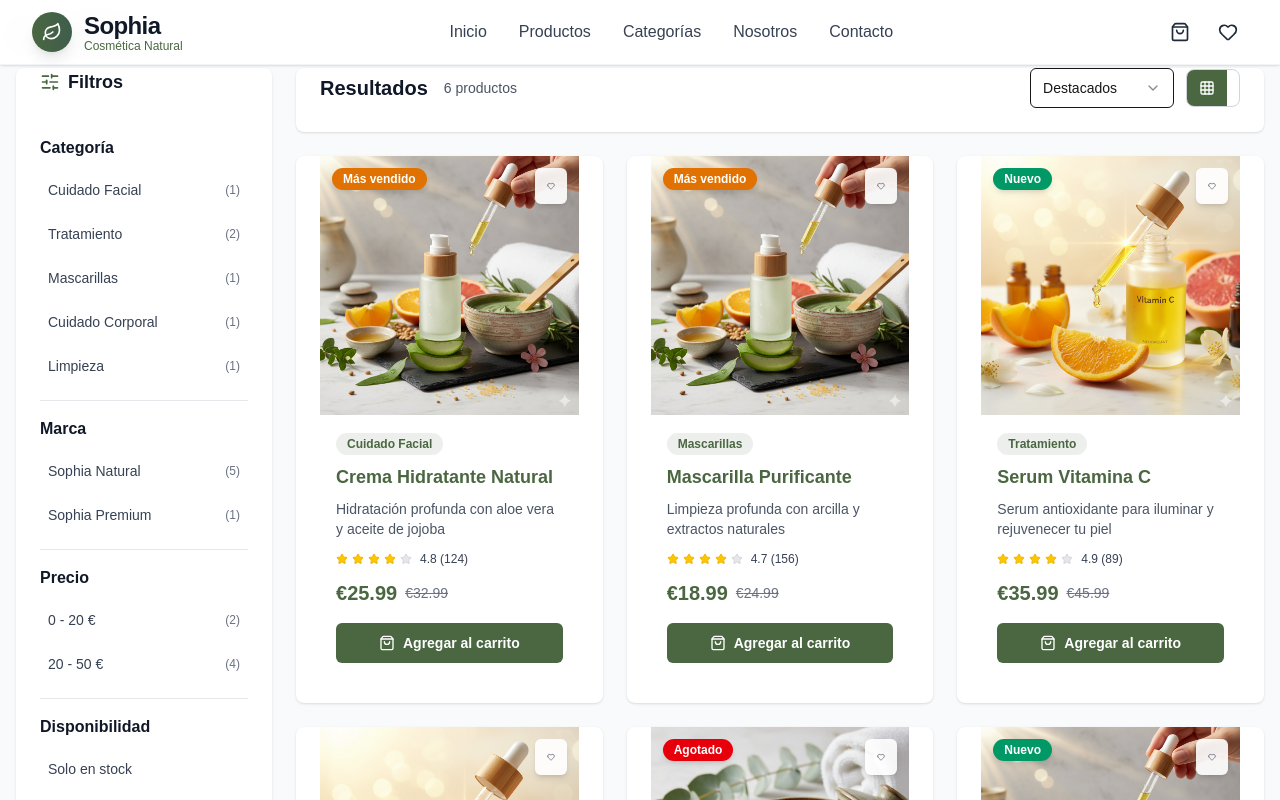
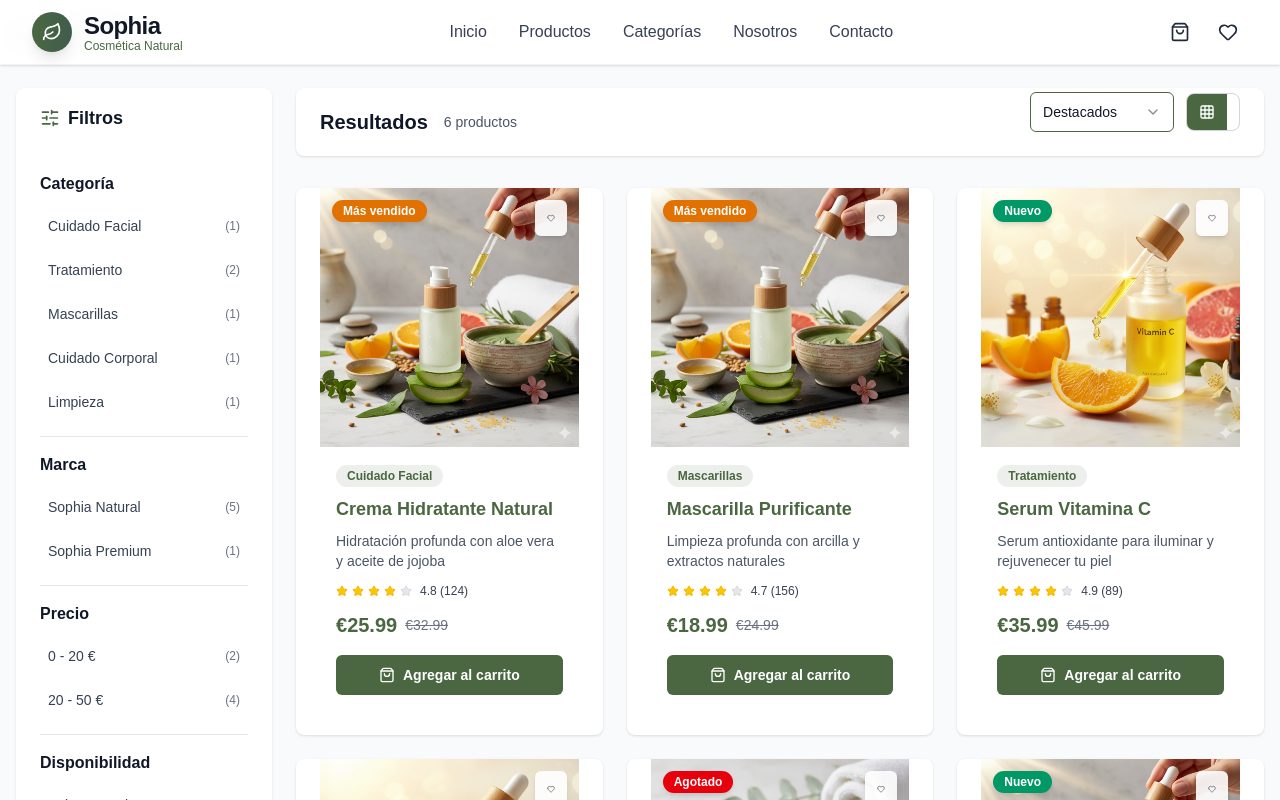
Before and after one commit to sergioperez8042/sophia_ecommerce, a Next.js app: page /products in a window 1280 px wide. Shown: the top 800 px of the page. Built offline with nearby package versions, Linux system fonts and the light colour scheme.

Commit message:
refactor: clean up whitespace and improve code formatting across multiple components

```diff
--- a/src/app/page.tsx
+++ b/src/app/page.tsx
@@ -413,11 +413,10 @@ export default function Home() {
                           className="p-2 h-auto hover:bg-[#4A6741]/10"
                         >
                           <Heart
-                            className={`w-5 h-5 transition-colors ${
-                              wishlist.includes(product.id)
+                            className={`w-5 h-5 transition-colors ${wishlist.includes(product.id)
                                 ? 'fill-red-500 text-red-500'
                                 : 'text-gray-400 hover:text-red-400'
-                            }`}
+                              }`}
                           />
                         </Button>
                       </motion.div>
--- a/src/app/products/[id]/page.tsx
+++ b/src/app/products/[id]/page.tsx
@@ -290,8 +290,7 @@ export default function ProductDetailPage({ params }: { params: Promise<{ id: st
                                         title="Añadir a favoritos"
                                     >
                                         <Heart
-                                            className={`h-6 w-6 stroke-2 transition-colors ${
-                                                isWishlisted
+                                            className={`h-6 w-6 stroke-2 transition-colors ${isWishlisted
                                                     ? 'fill-white text-white'
                                                     : 'text-white'
                                                 }`}
--- a/src/app/products/page.tsx
+++ b/src/app/products/page.tsx
@@ -263,11 +263,11 @@ export default function ProductsPage() {
 
         <div className="flex flex-col lg:flex-row gap-6">
           {/* Sidebar de filtros - Desktop */}
-          <div className="hidden lg:block w-64 flex-shrink-0">
+          <div className="hidden mt-5 lg:block w-64 flex-shrink-0">
             <Card className="sticky top-6 shadow-lg border-0 bg-white">
               <CardContent className="p-6">
                 <div className="flex items-center justify-between mb-6">
-                  <h2 className="text-lg font-bold text-gray-900 flex items-center">
+                  <h2 className="text-lg font-bold mt-4 text-gray-900 flex items-center">
                     <SlidersHorizontal className="h-5 w-5 mr-2 text-[#4A6741]" />
                     Filtros
                   </h2>
@@ -387,10 +387,10 @@ export default function ProductsPage() {
           {/* Contenido principal */}
           <div className="flex-1">
             {/* Header con controles */}
-            <Card className="mb-6 shadow-sm border-0 bg-white">
-              <CardContent className="p-4">
-                <div className="flex flex-col sm:flex-row sm:items-center justify-between gap-4">
-                  <div className="flex items-center gap-4">
+            <Card className="mb-8 mt-5 shadow-sm border-0 bg-white">
+              <CardContent className="py-5 px-6">
+                <div className="flex flex-col sm:flex-row sm:items-center justify-center sm:justify-between gap-4">
+                  <div className="flex items-center mt-5 justify-center sm:justify-start gap-4">
                     <h1 className="text-xl font-bold text-gray-900">
                       Resultados
                     </h1>
@@ -409,18 +409,18 @@ export default function ProductsPage() {
                     </Button>
                   </div>
 
-                  <div className="flex items-center gap-3">
+                  <div className="flex items-center justify-center sm:justify-end gap-3">
                     <Select value={sortBy} onValueChange={setSortBy}>
-                      <SelectTrigger className="w-48">
-                        <SelectValue placeholder="Ordenar por" />
+                      <SelectTrigger className="w-48 border-[#4A6741] text-gray-900 bg-white hover:border-[#3F5D4C] focus:border-[#4A6741] focus:ring-[#4A6741]/20">
+                        <SelectValue placeholder="Ordenar por" className="text-gray-600" />
                       </SelectTrigger>
-                      <SelectContent>
-                        <SelectItem value="featured">Destacados</SelectItem>
-                        <SelectItem value="price-low">Precio: menor a mayor</SelectItem>
-                        <SelectItem value="price-high">Precio: mayor a menor</SelectItem>
-                        <SelectItem value="rating">Mejor valorados</SelectItem>
-                        <SelectItem value="reviews">Más reseñas</SelectItem>
-                        <SelectItem value="newest">Más nuevos</SelectItem>
+                      <SelectContent className="bg-white border mt-4 border-gray-200 shadow-lg">
+                        <SelectItem value="featured" className="text-gray-900 hover:bg-gray-100 cursor-pointer">Destacados</SelectItem>
+                        <SelectItem value="price-low" className="text-gray-900 hover:bg-gray-100 cursor-pointer">Precio: menor a mayor</SelectItem>
+                        <SelectItem value="price-high" className="text-gray-900 hover:bg-gray-100 cursor-pointer">Precio: mayor a menor</SelectItem>
+                        <SelectItem value="rating" className="text-gray-900 hover:bg-gray-100 cursor-pointer">Mejor valorados</SelectItem>
+                        <SelectItem value="reviews" className="text-gray-900 hover:bg-gray-100 cursor-pointer">Más reseñas</SelectItem>
+                        <SelectItem value="newest" className="text-gray-900 hover:bg-gray-100 cursor-pointer">Más nuevos</SelectItem>
                       </SelectContent>
                     </Select>
 
@@ -447,7 +447,7 @@ export default function ProductsPage() {
 
                 {/* Filtros activos */}
                 {activeFiltersCount > 0 && (
-                  <div className="mt-4 flex flex-wrap gap-2">
+                  <div className="mt-4 flex flex-wrap justify-center sm:justify-start gap-2">
                     {selectedCategories.map(category => (
                       <Badge key={category} variant="secondary" className="bg-[#4A6741]/10 text-[#4A6741] flex items-center gap-1">
                         {category}
@@ -491,7 +491,7 @@ export default function ProductsPage() {
 
             {/* Grid de productos */}
             <motion.div
-              className="grid grid-cols-1 sm:grid-cols-2 lg:grid-cols-3 gap-6"
+              className="grid grid-cols-1 sm:grid-cols-2 lg:grid-cols-3 gap-6 mt-8"
               initial={{ opacity: 0 }}
               animate={{ opacity: 1 }}
               transition={{ duration: 0.3 }}
```
Also changed, not shown: src/app/products/ProductGrid.tsx (+5 -7 lines), src/app/wishlist/page.tsx (line endings or trailing spaces). Lines whose indentation alone changed are shown as unchanged.
